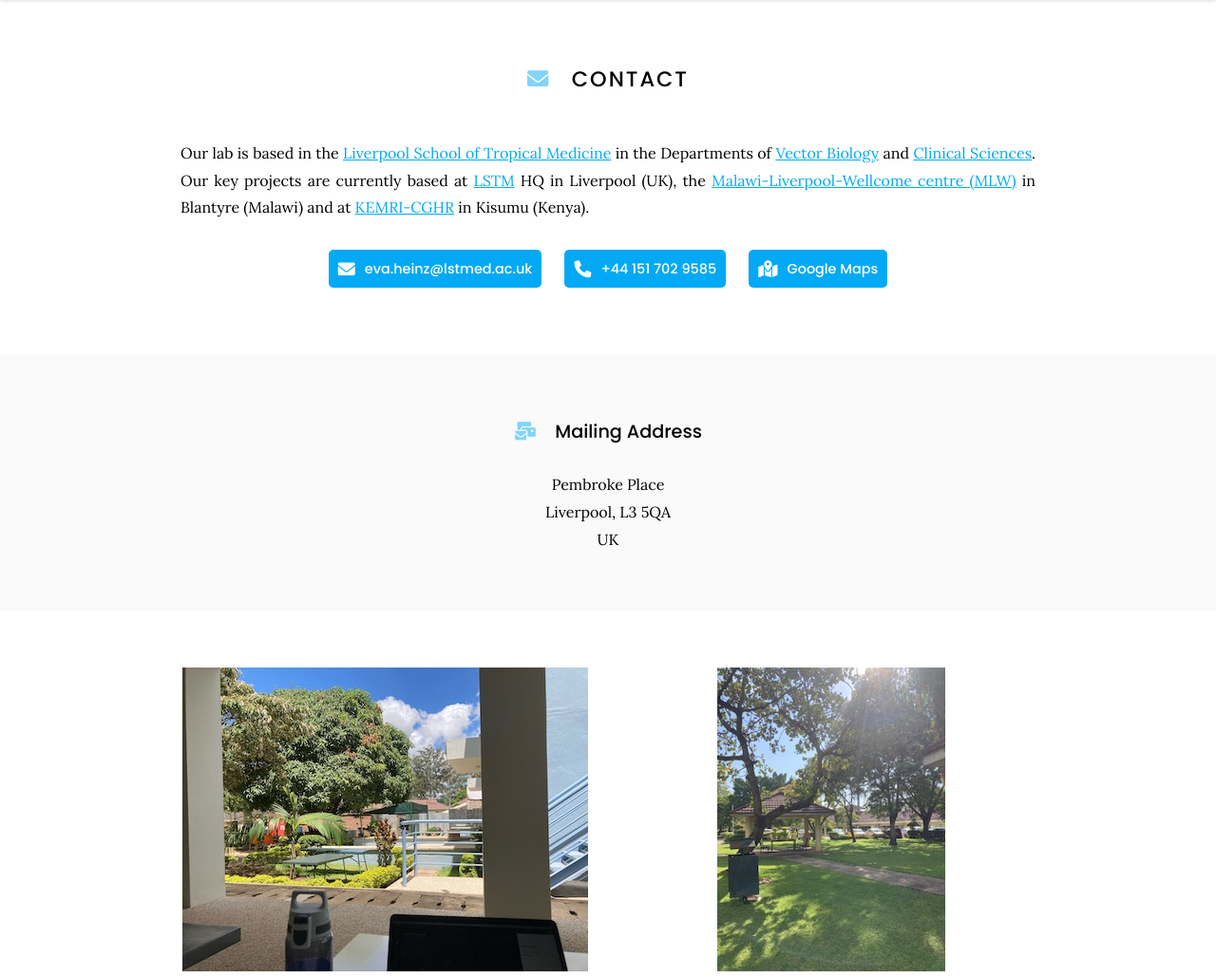
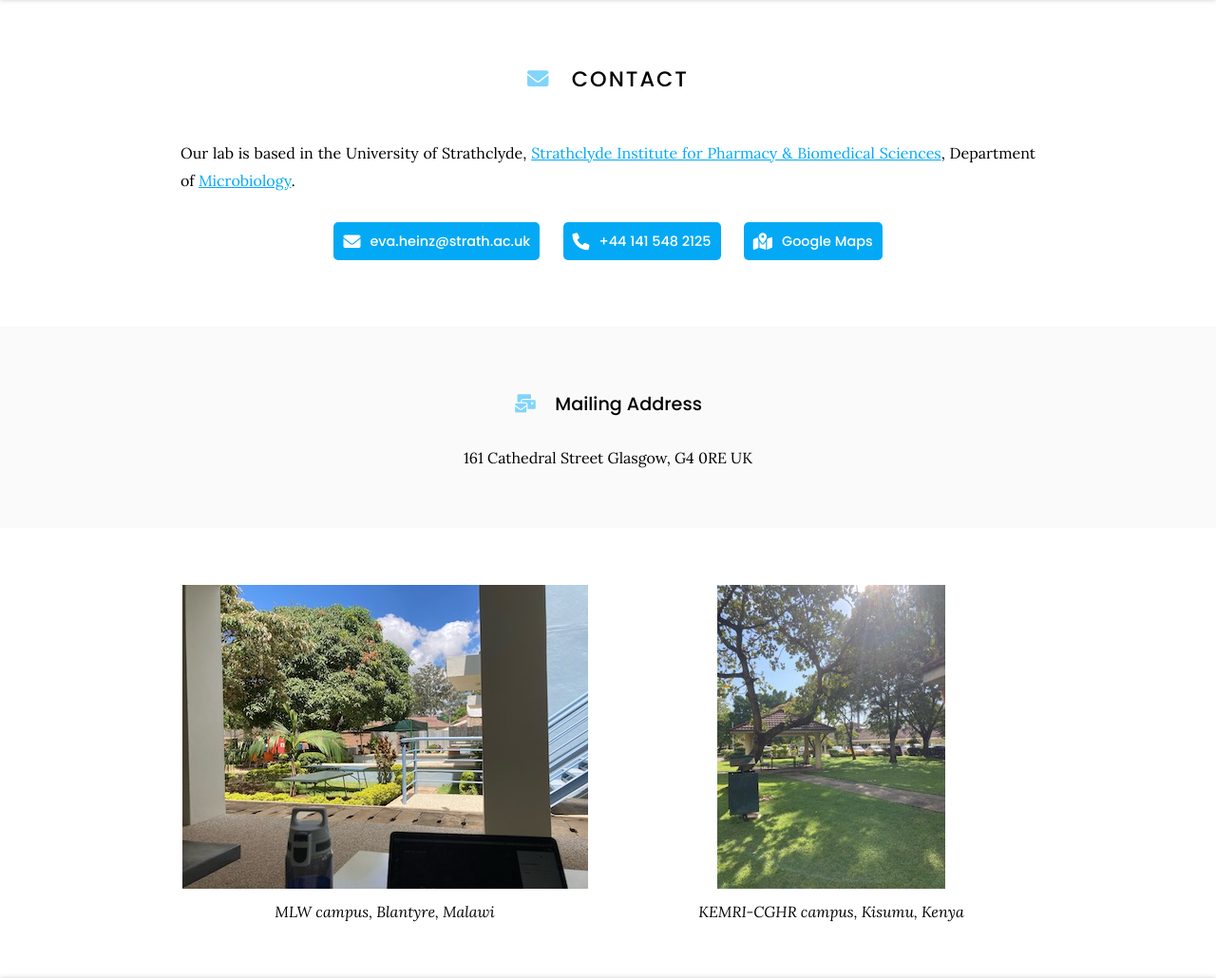
Before and after one commit to Evo-MInt/MicGen-lab-website, a Jekyll site: the page built from contact/index.md, in a window 1280 px wide. Shown: the part 156-1186 px from the top of the page at 95% size. Built offline with Jekyll 4.4.1, drawn with Linux system fonts in a browser that asks for light colours; grey boxes are pictures that could not be loaded.

Commit message:
Update index.md

```diff
--- a/contact/index.md
+++ b/contact/index.md
@@ -7,25 +7,25 @@
 
 # <i class="fas fa-envelope"></i>Contact
 
-Our lab is based in the [Liverpool School of Tropical Medicine](https://www.lstmed.ac.uk/) in the Departments of [Vector Biology](https://www.lstmed.ac.uk/research/departments/vector-biology) and [Clinical Sciences](https://www.lstmed.ac.uk/research/departments/clinical-sciences).
-Our key projects are currently based at [LSTM](https://www.lstmed.ac.uk/) HQ in Liverpool (UK), the [Malawi-Liverpool-Wellcome centre (MLW)](https://www.mlw.mw/) in Blantyre (Malawi) and at [KEMRI-CGHR](https://www.kemri.go.ke/centre-for-global-health-research-cghr-kisumu/) in Kisumu (Kenya).
+Our lab is based in the University of Strathclyde, [Strathclyde Institute for Pharmacy & Biomedical Sciences](https://www.strath.ac.uk/science/strathclydeinstituteofpharmacybiomedicalsciences/), Department of [Microbiology](https://www.strath.ac.uk/research/subjects/pharmacybiomedicalsciences/microbiology/).
+
 
 {%
   include link.html
   type="email"
   icon=""
-  text="eva.heinz@lstmed.ac.uk"
+  text="eva.heinz@strath.ac.uk"
   tooltip=""
-  link="eva.heinz@lstmed.ac.uk"
+  link="eva.heinz@strath.ac.uk"
   style="button"
 %}
 {%
   include link.html
   type="phone"
   icon=""
-  text="+44 151 702 9585"
+  text="+44 141 548 2125"
   tooltip=""
-  link="+44 151 702 9585"
+  link="+44 141 548 2125"
   style="button"
 %}
 {%
@@ -33,8 +33,8 @@
   type="address"
   icon=""
   text="Google Maps"
-  tooltip="Our Liverpool location on Google Maps for easy navigation"
-  link="https://www.google.com/maps/place/Liverpool+School+of+Tropical+Medicine/@53.4085544,-2.969074,15z/data=!4m5!3m4!1s0x0:0x7788194968802ac!8m2!3d53.4085544!4d-2.969074"
+  tooltip="We are right in the middle of beautiful Glasgow!"
+  link="https://www.google.com/maps/place/Strathclyde+Institute+of+Pharmacy+%26+Biomedical+Sciences+(Sipbs)/data=!4m2!3m1!1s0x0:0xd18da347b5a240da?sa=X&ved=1t:2428&ictx=111"
   style="button"
 %}
 {:.center}
@@ -43,8 +43,8 @@
 
 ### <i class="fas fa-mail-bulk"></i>Mailing Address
 
-Pembroke Place
-Liverpool, L3 5QA
+161 Cathedral Street
+Glasgow, G4 0RE
 UK
 {:.center}
 
```
